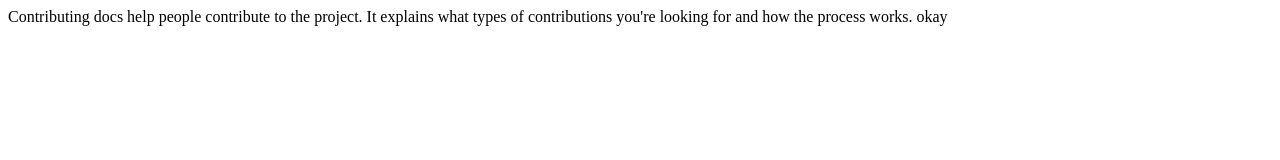
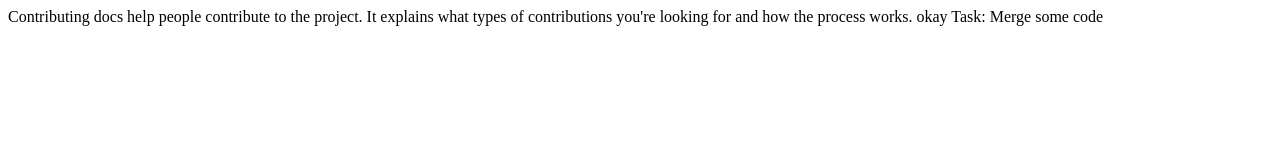
Before and after one commit to ahmad7767/test-4, a plain HTML site: page index.html in a window 1280 px wide. Drawn offline with Linux system fonts and the light colour scheme.

Commit message:
add line

```diff
--- a/index.html
+++ b/index.html
@@ -9,5 +9,6 @@
     Contributing docs help people contribute to the project.
     It explains what types of contributions you're looking for and how the process works.
     okay
+    Task: Merge some code
 </body>
 </html>
```
